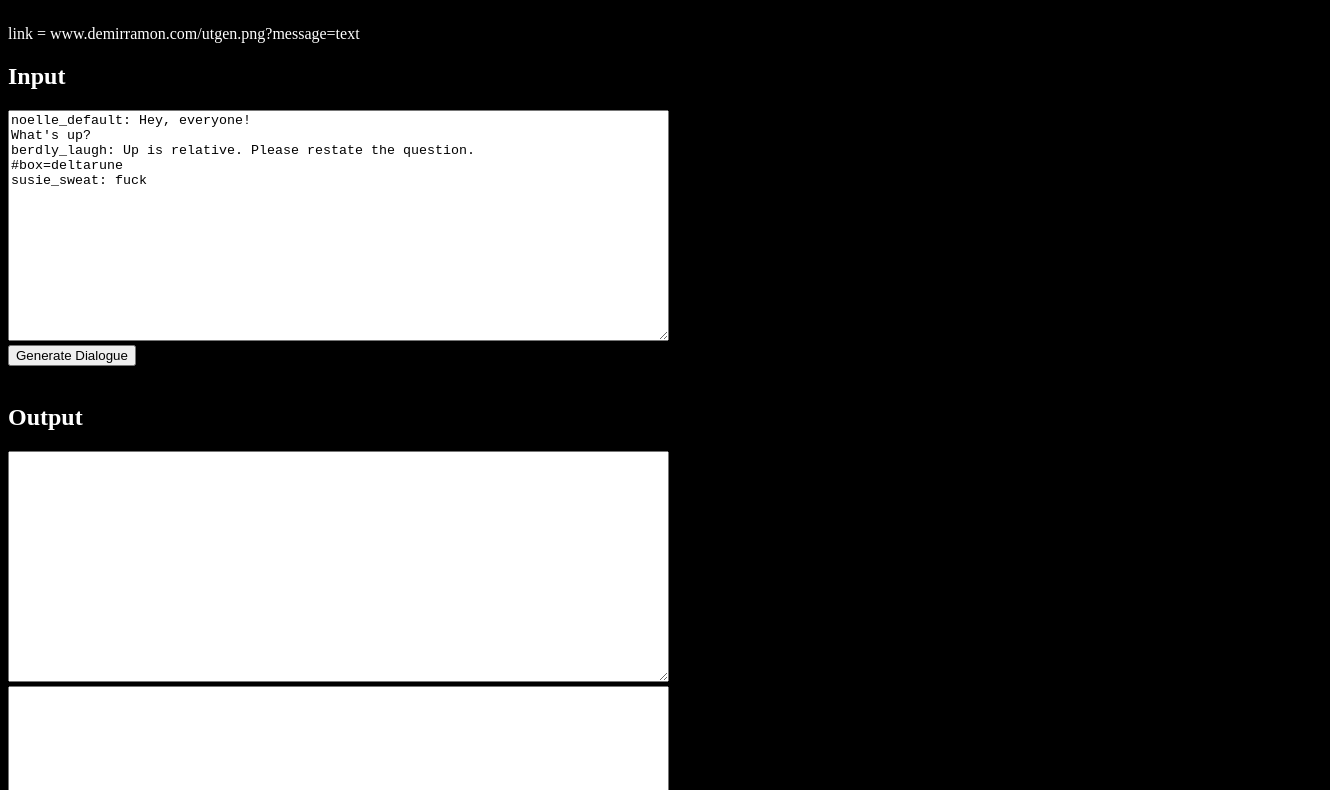
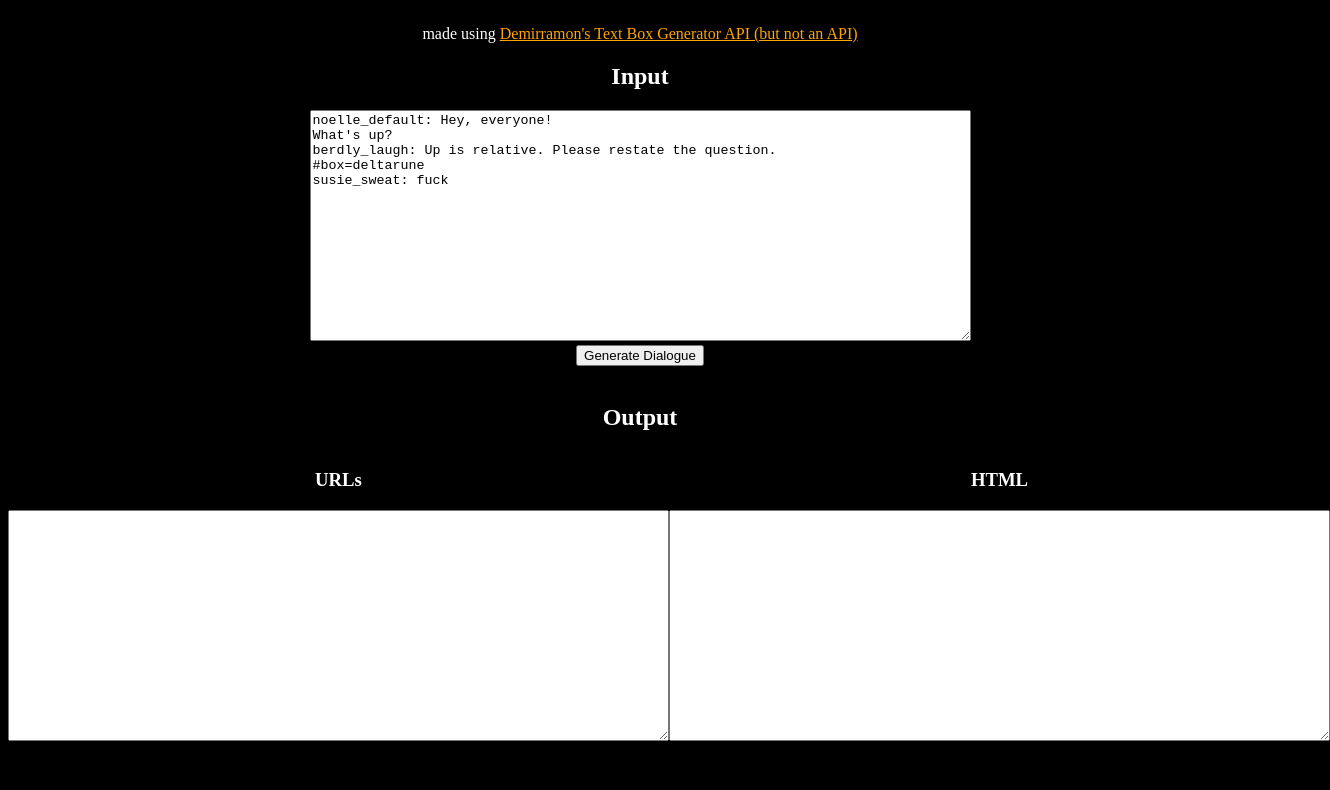
Before and after one commit to FlaringK/undertale-dialog-scripter, a plain HTML site: page index.html in a window 1280 px wide. Shown: the part 73-863 px from the top of the page, 1330 px wide, since content can reach past the window. After the commit the page ends 826 px from the top, so only its background shows below. Drawn offline with Linux system fonts and the light colour scheme; a web font is replaced by a local one.

Commit message:
Berrt styling

```diff
--- a/index.html
+++ b/index.html
@@ -11,7 +11,7 @@
 <body>
   <h1>undertale-dialog-scripter</h1>
   <br>
-  link = www.demirramon.com/utgen.png?message=text
+  made using <a href="https://www.demirramon.com/help/undertale_text_box_generator_dev">Demirramon's Text Box Generator API (but not an API)</a>
   <br>
   <h2>Input</h2>
   <textarea name="input" id="input" cols="80" rows="15">noelle_default: Hey, everyone!
@@ -23,8 +23,17 @@ susie_sweat: fuck</textarea> <br>
   <br>
   <br>
   <h2>Output</h2>
-  <textarea name="outputstring" id="outputstring" cols="80" rows="15"></textarea>
-  <textarea name="outputhtml" id="outputhtml" cols="80" rows="15"></textarea>
+  <div style="display: flex; justify-content: space-around;">
+    <div>
+      <h3>URLs</h3>
+      <textarea name="outputstring" id="outputstring" cols="80" rows="15"></textarea>
+    </div>
+    <div>
+      <h3>HTML</h3>
+      <textarea name="outputhtml" id="outputhtml" cols="80" rows="15"></textarea>
+    </div>
+  </div>
+
   <div id="imagelist"></div>
 
   <script src="utdiemake.js"></script>
--- a/utdiemake.js
+++ b/utdiemake.js
@@ -20,7 +20,7 @@ let generateDialogue = (diaString = "") => {
   console.log(dialogue)
 
   let rules = {
-    box: "undertale"
+    box: "undertale",
   }
   let ruleString = getRuleString(rules)
   urlList = []
@@ -34,7 +34,7 @@ let generateDialogue = (diaString = "") => {
         ruleString = getRuleString(rules)
         break
       default:
-        const [face, line] = lineFormat.split(/:/)
+        const [face, line] = lineFormat.split(/: /)
         const [charater, expression] = face.split(/_/)
         const message = `character=${charater} expression=${expression} ${encodeURIComponent(line.trim())}`
         const url = genUrl + ruleString + message
@@ -56,6 +56,6 @@ let generateDialogue = (diaString = "") => {
 
 let getRuleString = ruleObject => {
   let output = ""
-  for (const [key, value] of Object.entries(ruleObject)) { output += `${key}=${value} ` }
+  for (const [key, value] of Object.entries(ruleObject)) { output += `${key}=${encodeURIComponent(value)} ` }
   return output
 }
--- a/utscript.css
+++ b/utscript.css
@@ -1,4 +1,18 @@
+@font-face {
+  font-family: 'UTDetermination';
+  src: url('https://file.garden/X1htvgJ0DEp_tp-Z/MSPFA%20undertale/Fonts/undertale-determination-overworld.ttf');
+}
+
 body {
   background-color: black;
   color: white;
+  text-align: center;
+  font-family: 'UTDetermination';
 }
+
+a {color: orange}
+a:hover {color: yellow}
+
+#imagelist img {
+  margin: 0.5em;
+}
```
